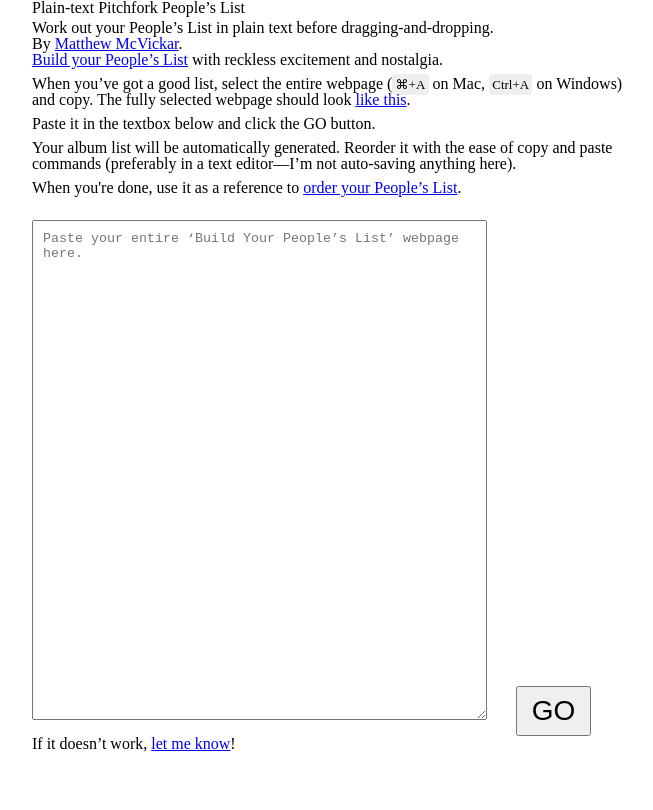
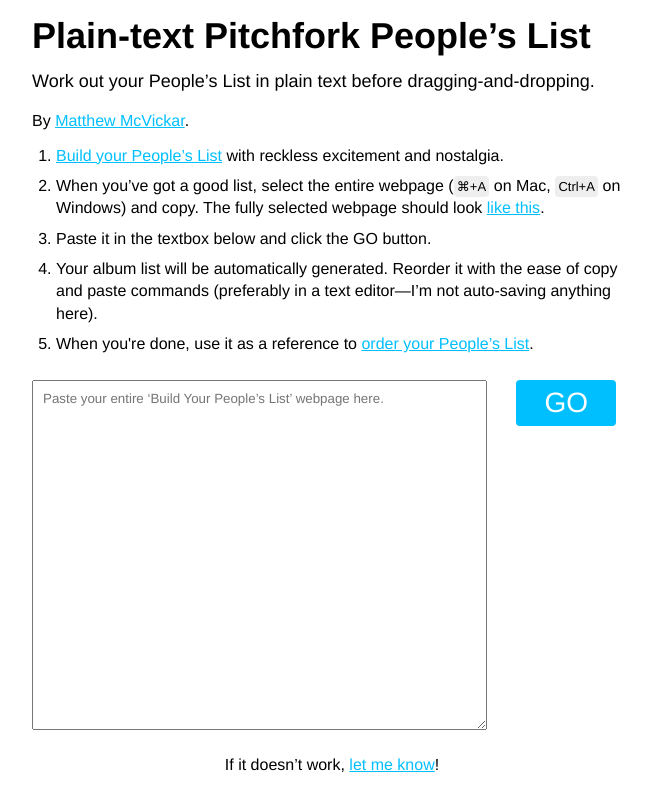
Before and after one commit to matthewmcvickar/plain-text-pitchfork-peoples-list, a website: page build/index.html in a window 1280 px wide. Shown: the whole page, without its empty margins (308-961 px from the left). Drawn offline with nearby package versions, Linux system fonts and the light colour scheme.

Commit message:
Slight redesign.

```diff
--- a/src/css/style.sass
+++ b/src/css/style.sass
@@ -14,35 +14,59 @@
   color: white
 
 body
+  font-family: "Helvetica Neue"
+  font-weight: 300
   margin: 0 auto
   width: 600px
 
+a
+  color: deepskyblue
+
+p
+  padding-bottom: 1em
+
 h1
-  margin-bottom: .25em
+  font-size: 36px
+  font-weight: 600
+  margin: 0.5em 0
 
 h2
-  font-size: 16px
+  font-size: 18px
+  margin: 0.5em 0 1.25em 0
 
 ol
   margin-bottom: 1.5em
+  margin-left: 1.5em
 
   li
-    margin-bottom: .5em
+    line-height: 1.4
+    list-style: decimal
+    margin-bottom: 0.5em
 
 kbd
   background-color: #eee
   border-radius: 4px
   font-face: monospace
   font-size: 13px
-  padding: .25em
+  padding: 0.25em
 
 #list
+  font-family: "Helvetica Neue"
   padding: 10px
   width: 455px
-  height: 500px
+  height: 350px
 
 #go
+  background: deepskyblue
+  border: 0
+  border-radius: 4px
+  color: white
+  font-family: "Helvetica Neue"
   font-size: 28px
-  width: 75px
-  height: 50px
   margin-left: 25px
+  padding: 0.25em 1em
+  vertical-align: top
+
+.contact-me
+  margin: 1.5em 0
+  text-align: center
```
Also changed, not shown: build/css/style.css, build/index.html.
